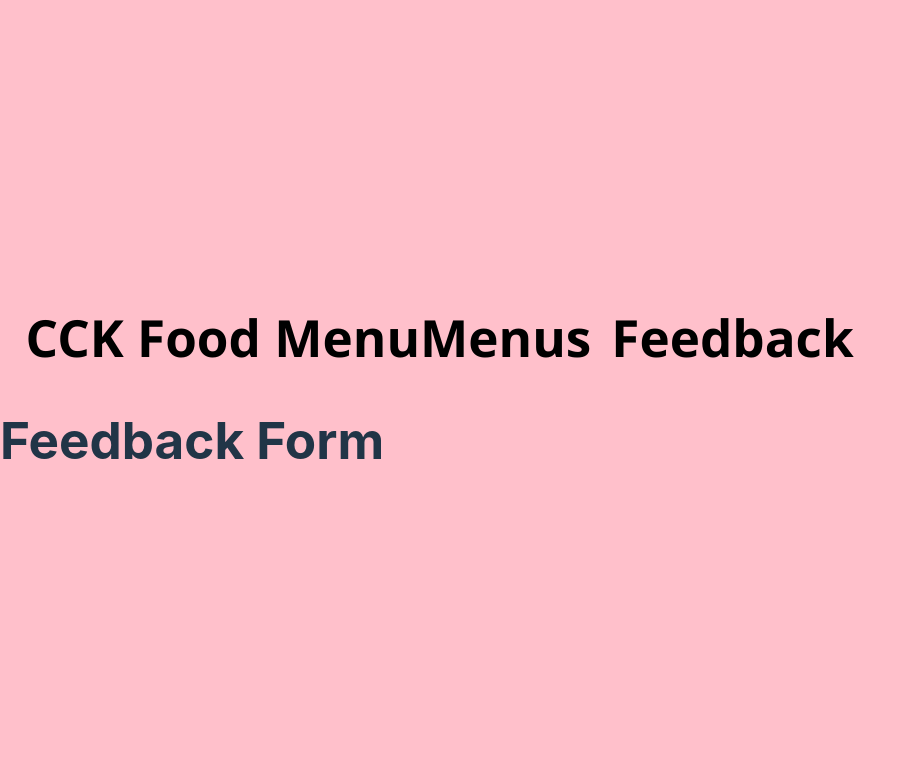
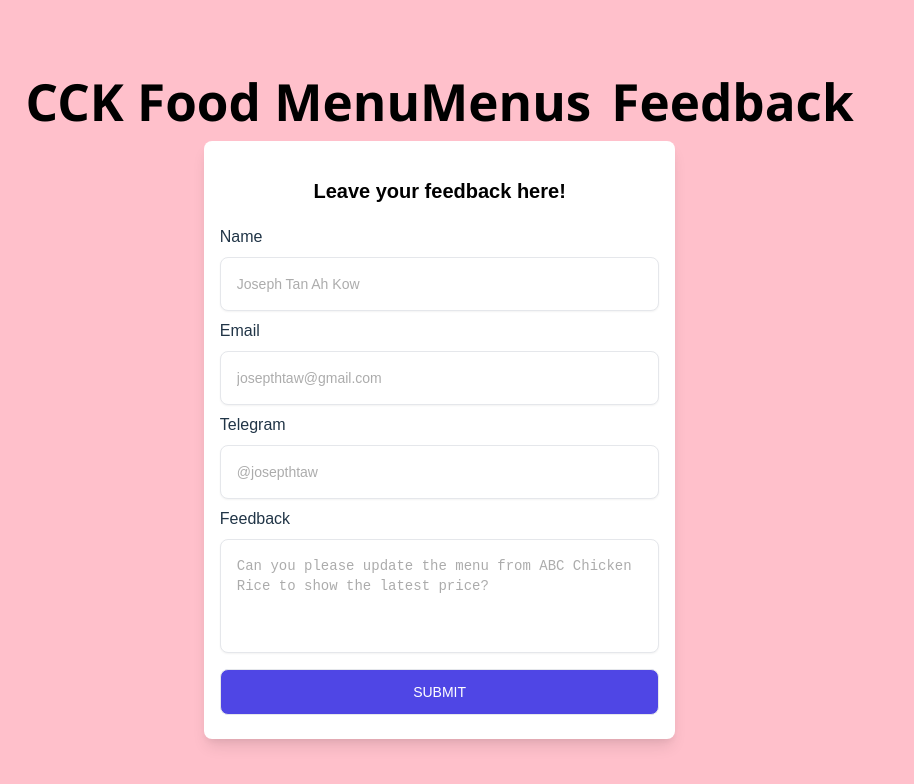
Before and after one commit to Erisunya/cck-food-menu-front, a React (Vite) app: page /feedback in a window 1280 px wide. Shown: the top 784 px of the page, without its empty margins (0-914 px from the left). Built offline with nearby package versions, Linux system fonts and the light colour scheme.

Commit message:
Implement feedback form on Feedback component

```diff
--- a/package.json
+++ b/package.json
@@ -16,6 +16,7 @@
     "react": "^18.2.0",
     "react-awesome-lightbox": "^1.8.1",
     "react-dom": "^18.2.0",
+    "react-hook-form": "^7.46.1",
     "react-router-dom": "^6.15.0"
   },
   "devDependencies": {
--- a/src/components/pages/Feedback.jsx
+++ b/src/components/pages/Feedback.jsx
@@ -1,7 +1,67 @@
 import styles from "./Feedback.module.css";
+import { useForm } from "react-hook-form";
 
 const Feedback = () => {
-  return <h1>Feedback Form</h1>;
+  const {
+    register,
+    handleSubmit,
+    formState: { errors },
+  } = useForm();
+
+  const onSubmit = (data) => {
+    console.log(data);
+  };
+
+  return (
+    <div className={styles.feedback}>
+      <form onSubmit={handleSubmit(onSubmit)} className={styles.form}>
+        <p className={styles.formTitle}>Leave your feedback here!</p>
+        <div className={styles.inputContainer}>
+          <label htmlFor="name">Name</label>
+          <input
+            placeholder="Joseph Tan Ah Kow"
+            type="text"
+            id="name"
+            {...register("name", { required: true })}
+          />
+        </div>
+
+        <div className={styles.inputContainer}>
+          <label htmlFor="email">Email</label>
+          <input
+            placeholder="josepthtaw@gmail.com"
+            type="text"
+            id="email"
+            {...register("email", { pattern: /^\S+@\S+$/i })}
+          />
+        </div>
+
+        <div className={styles.inputContainer}>
+          <label htmlFor="telegram">Telegram</label>
+          <input
+            placeholder="@josepthtaw"
+            type="text"
+            id="telegram"
+            {...register("telegram")}
+          />
+        </div>
+
+        <div className={styles.inputContainer}>
+          <label htmlFor="feedback">Feedback</label>
+          <textarea
+            placeholder="Can you please update the menu from ABC Chicken Rice to show the latest price?"
+            id="feedback"
+            rows={4}
+            {...register("feedback", { required: true })}
+          />
+        </div>
+
+        <button type="submit" className={styles.submit}>
+          Submit
+        </button>
+      </form>
+    </div>
+  );
 };
 
 export default Feedback;
--- a/src/components/pages/Feedback.module.css
+++ b/src/components/pages/Feedback.module.css
@@ -0,0 +1,71 @@
+.feedback {
+  display: flex;
+  justify-content: center;
+  font-family: Arial, Helvetica, sans-serif;
+}
+
+.form {
+  background-color: #fff;
+  display: block;
+  padding: 1rem;
+  width: 50%;
+  border-radius: 0.5rem;
+  box-shadow: 0 10px 15px -3px rgba(0, 0, 0, 0.1),
+    0 4px 6px -2px rgba(0, 0, 0, 0.05);
+}
+
+.formTitle {
+  font-size: 1.25rem;
+  line-height: 1.75rem;
+  font-weight: 600;
+  text-align: center;
+  color: #000;
+}
+
+.inputContainer {
+  position: relative;
+  display: flex;
+  flex-direction: column;
+}
+
+.inputContainer input,
+.inputContainer textarea,
+.form button {
+  outline: none;
+  border: 1px solid #e5e7eb;
+  margin: 8px 0;
+}
+
+.inputContainer input,
+.inputContainer textarea {
+  background-color: #fff;
+  padding: 1rem;
+  font-size: 0.875rem;
+  line-height: 1.25rem;
+  border-radius: 0.5rem;
+  box-shadow: 0 1px 2px 0 rgba(0, 0, 0, 0.05);
+}
+
+.inputContainer textarea {
+  resize: none;
+}
+
+::placeholder {
+  opacity: 0.6;
+}
+
+.submit {
+  display: block;
+  padding-top: 0.75rem;
+  padding-bottom: 0.75rem;
+  padding-left: 1.25rem;
+  padding-right: 1.25rem;
+  background-color: #4f46e5;
+  color: #ffffff;
+  font-size: 0.875rem;
+  line-height: 1.25rem;
+  font-weight: 500;
+  width: 100%;
+  border-radius: 0.5rem;
+  text-transform: uppercase;
+}
```
Also changed, not shown: 2 other files (tests, documents, lock files or other folders).
